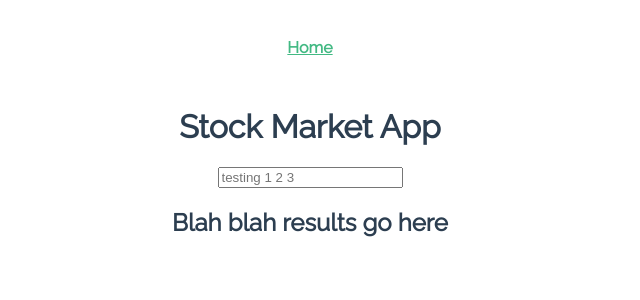
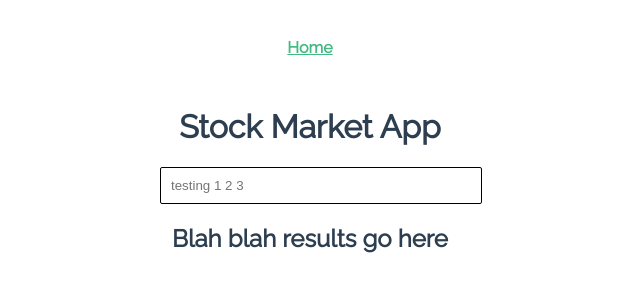
Before and after one commit to splashley/stock-market-app, a Vue app: page / in a window 1280 px wide. Shown: the top 300 px of the page, without its empty margins (330-970 px from the left). Built offline with nearby package versions, Linux system fonts and the light colour scheme.

Commit message:
added api call for search input

```diff
--- a/src/components/SearchInput.vue
+++ b/src/components/SearchInput.vue
@@ -1,15 +1,76 @@
 <template>
-    <div>
-<input type="text" placeholder="testing 1 2 3"/>
-    </div>
+  <div class="autocomplete-list">
+    <input
+      type="text"
+      class="autocomplete-input"
+      placeholder="testing 1 2 3"
+      id="search-input"
+      v-model="searchValue"
+      @input="onChange"
+    />
+      <div
+        v-for="(results, index) in searchResults"
+        :key="index"
+        class="autocomplete-result"
+      >
+        <div class="">{{ results["1. symbol"] }}</div>
+        <div class="">{{ results["2. name"] }}</div>
+      </div>
+  </div>
 </template>
 
 <script>
-    export default {
-
-    }
+import axios from "axios";
+export default {
+  name: "Search",
+  data() {
+    return {
+      searchValue: "",
+      searchResults: undefined,
+    };
+  },
+  methods: {
+    onChange() {
+      this.apiCall();
+    },
+    apiCall() {
+      const urlBase = `https://www.alphavantage.co/query`;
+      const params = {
+        function: "SYMBOL_SEARCH",
+        keywords: this.searchValue,
+        apikey: process.env.VUE_APP_ALPHA_VANTAGE_APIKEY,
+      };
+      axios
+        .get(urlBase, { params })
+        .then((res) => {
+          console.log(res);
+          this.searchResults = res.data.bestMatches;
+        })
+        .catch((err) => {
+          console.log(err);
+        });
+    },
+  },
+};
 </script>
 
-<style lang="scss" scoped>
-
+<style lang="css" scoped>
+.autocomplete-list {
+    width: 300px;
+    margin: 0 auto;
+}
+.autocomplete-input {
+    padding: 10px;
+    width: 300px;
+    border-radius: 2px;
+    border: 1px solid black;
+}
+.autocomplete-result {
+    display: flex;
+    justify-content: space-between;
+    font-size: 0.90rem;
+    width: 300px;
+    border: 1px solid black;
+    padding: 3px;
+}
 </style>
```
